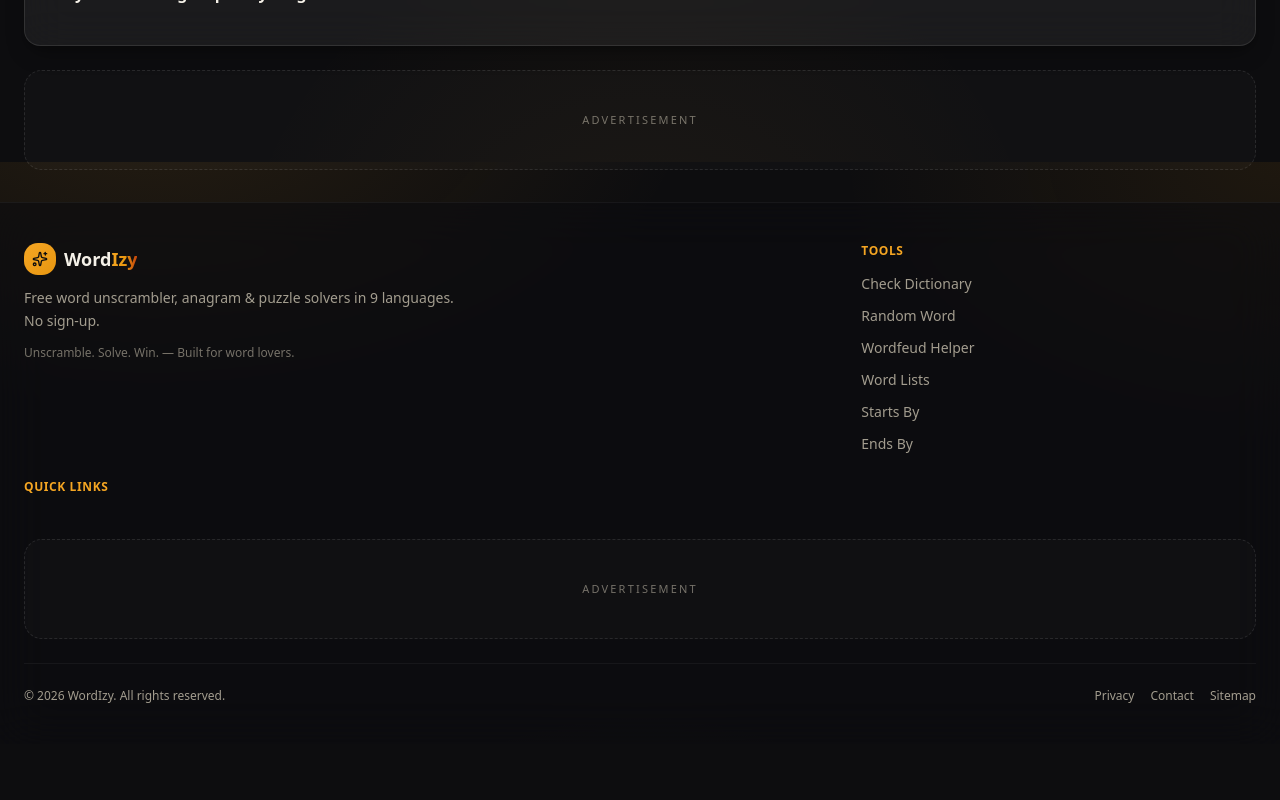
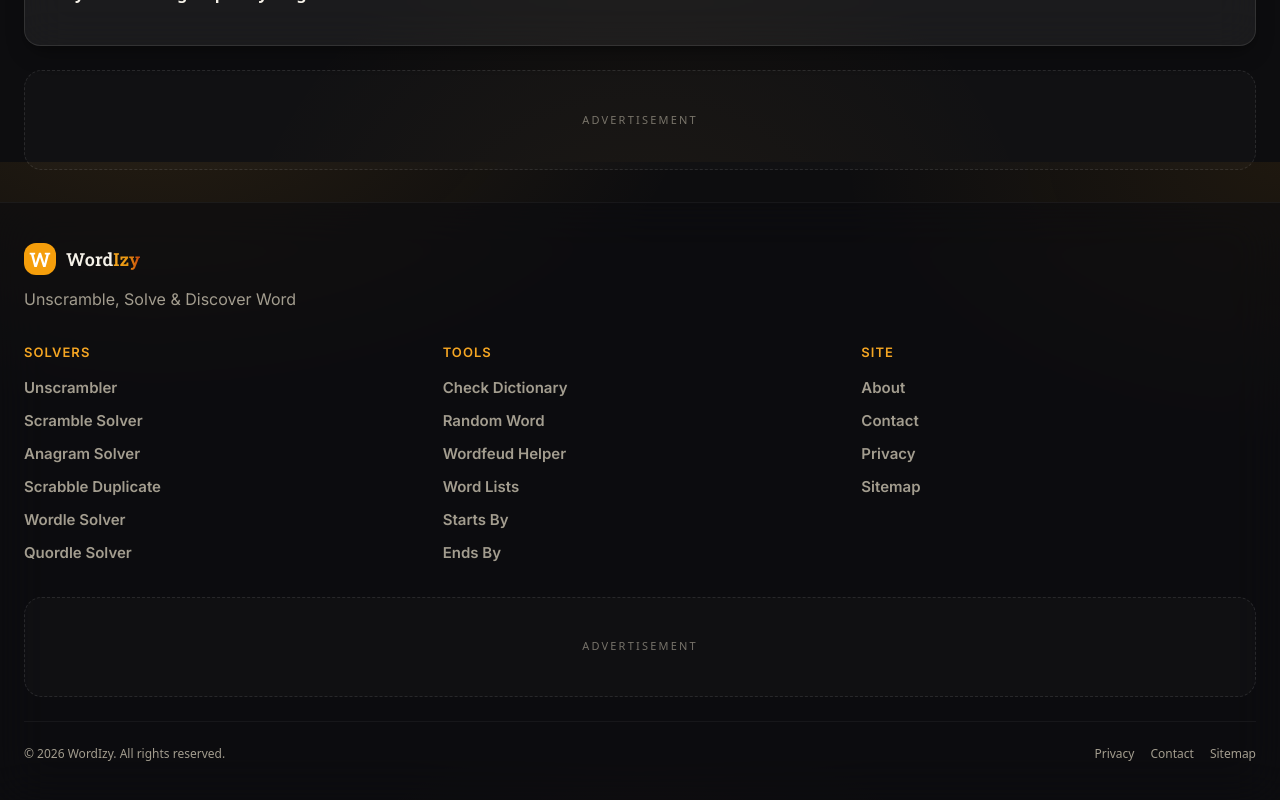
Before and after one commit to Foster06/wordIzy-1, a Next.js app: page / in a window 1280 px wide. Shown: the part 1438-2238 px from the top of the page. Before the commit the page ends 2182 px from the top, so only its background shows below. Built offline with nearby package versions, Linux system fonts and the light colour scheme.

Commit message:
5c6a459a-7a29-48e2-9858-3065d735ebaa

```diff
--- a/src/components/site/site-footer.tsx
+++ b/src/components/site/site-footer.tsx
@@ -1,42 +1,42 @@
 "use client";
 
-import { Sparkles } from "lucide-react";
-import { ROUTES } from "./routes";
+import { ROUTES, GROUP_ORDER, GROUP_LABELS, type RouteGroup } from "./routes";
 import { useHashRoute } from "./use-hash-route";
 import { useLanguage } from "@/components/i18n/language-provider";
 import { AdSlot } from "./ad-slot";
+import { Logo } from "./logo";
 
+/** Footer with SOLVERS / TOOLS / SITE — 3-column grid on all viewports (mobile + desktop). */
 export function SiteFooter() {
   const { navigate } = useHashRoute();
   const { t } = useLanguage();
-  const toolRoutes = ROUTES.filter((r) => r.group === "tools");
-  const infoRoutes = ROUTES.filter((r) => r.group === "info" || r.group === "lists");
 
   return (
     <footer className="mt-auto border-t border-white/5 bg-background/60 backdrop-blur-xl">
       <div className="mx-auto max-w-7xl px-4 sm:px-6 py-10">
-        <div className="grid grid-cols-3 gap-4 sm:gap-6">
-          {/* Brand */}
-          <div className="md:col-span-2">
-            <div className="flex items-center gap-2 mb-3">
-              <span className="flex h-8 w-8 items-center justify-center rounded-lg bg-gradient-to-br from-brand to-brand-soft text-background">
-                <Sparkles className="h-4 w-4" />
-              </span>
-              <span className="text-lg font-bold">Word<span className="text-gradient-brand">Izy</span></span>
+        {/* Brand row */}
+        <div className="mb-8">
+          <div className="flex items-center gap-2.5 mb-3">
+            <Logo size="sm" />
+            <span className="text-lg font-roboto-slab">Word<span className="text-gradient-brand">Izy</span></span>
           </div>
-            <p className="text-sm text-muted-foreground max-w-md leading-relaxed">{t.footer.desc}</p>
-            <p className="mt-3 text-xs text-muted-foreground/70">{t.brand.tagline} — {t.footer.madeWith}</p>
+          <p className="page-subtitle !text-[16px] text-muted-foreground max-w-2xl">Unscramble, Solve &amp; Discover Word</p>
         </div>
 
-          {/* Tools */}
-          <div>
-            <h3 className="text-xs font-semibold uppercase tracking-wider text-brand mb-3">{t.nav.tools}</h3>
+        {/* SOLVERS / TOOLS / SITE — 3-column grid on ALL viewports */}
+        <div className="grid grid-cols-3 gap-4 sm:gap-6">
+          {GROUP_ORDER.map((group: RouteGroup) => {
+            const groupRoutes = ROUTES.filter((r) => r.group === group);
+            const labelKey = GROUP_LABELS[group];
+            return (
+              <div key={group}>
+                <h3 className="section-label !text-[10px] sm:!text-[13px] mb-2 sm:mb-3 text-brand">{t.nav[labelKey]}</h3>
                 <ul className="space-y-1.5 sm:space-y-2">
-              {toolRoutes.slice(0, 8).map((r) => (
+                  {groupRoutes.map((r) => (
                     <li key={r.id}>
                       <button
                         onClick={() => navigate(r.hash)}
-                    className="text-sm text-muted-foreground hover:text-brand transition-colors text-left"
+                        className="nav-item !text-[12px] sm:!text-[15px] text-muted-foreground hover:text-brand transition-colors text-left break-words"
                       >
                         {t.nav[r.labelKey]}
                       </button>
@@ -44,23 +44,8 @@ export function SiteFooter() {
                   ))}
                 </ul>
               </div>
-
-          {/* More */}
-          <div>
-            <h3 className="text-xs font-semibold uppercase tracking-wider text-brand mb-3">{t.footer.links}</h3>
-            <ul className="space-y-1.5 sm:space-y-2">
-              {infoRoutes.map((r) => (
-                <li key={r.id}>
-                  <button
-                    onClick={() => navigate(r.hash)}
-                    className="text-sm text-muted-foreground hover:text-brand transition-colors text-left"
-                  >
-                    {t.nav[r.labelKey]}
-                  </button>
-                </li>
-              ))}
-            </ul>
-          </div>
+            );
+          })}
         </div>
 
         <div className="mt-8 mb-6">
--- a/src/components/site/word-bucket.tsx
+++ b/src/components/site/word-bucket.tsx
@@ -78,7 +78,7 @@ export function WordBucket({
         <p className="text-xs text-muted-foreground py-4 text-center">{t.common.none}</p>
       ) : (
         <>
-          <div className="grid grid-cols-2 sm:grid-cols-3 lg:grid-cols-4 gap-1.5">
+          <div className="grid grid-cols-2 sm:grid-cols-3 lg:grid-cols-4 gap-1.5 justify-items-center text-center">
             {pageWords.map((w) => (
               <div
                 key={w.word}
--- a/src/components/site/word-groups.tsx
+++ b/src/components/site/word-groups.tsx
@@ -56,7 +56,7 @@ function LengthGroupCard({ group, t }: { group: LengthGroup; t: Translation }) {
           {totalPages > 1 && <span className="ml-2 tabular-nums">{page + 1}/{totalPages}</span>}
         </span>
       </div>
-      <div className="grid grid-cols-2 sm:grid-cols-3 lg:grid-cols-4 gap-1.5">
+      <div className="grid grid-cols-2 sm:grid-cols-3 lg:grid-cols-4 gap-1.5 justify-items-center text-center">
         {visible.map((w) => (
           <div
             key={w.word}
--- a/src/components/site/word-list.tsx
+++ b/src/components/site/word-list.tsx
@@ -40,7 +40,7 @@ export function WordList({ words, lang, t, emptyMessage, pageSize = 50 }: WordLi
         <span className="text-xs text-muted-foreground">{words.length} {t.common.wordsCount}</span>
         {totalPages > 1 && <span className="text-xs text-muted-foreground tabular-nums">{page + 1} / {totalPages}</span>}
       </div>
-      <div className="grid grid-cols-2 sm:grid-cols-3 lg:grid-cols-4 gap-1.5">
+      <div className="grid grid-cols-2 sm:grid-cols-3 lg:grid-cols-4 gap-1.5 justify-items-center text-center">
         {shown.map((w) => (
           <div key={w.word} className="word-cell flex items-center gap-1.5 rounded-md px-2 py-1 bg-white/[0.06] border border-white/[0.06] hover:bg-brand/10 hover:border-brand/30 transition-colors min-w-0" title={`${w.word.toUpperCase()} · ${w.score} ${t.common.points}`}>
             <span className="word-item truncate uppercase tracking-wide !text-[15px] min-w-0">{w.word}</span>
```
Also changed, not shown: 1 other file (tests, documents, lock files or other folders). Lines whose indentation alone changed are shown as unchanged.
